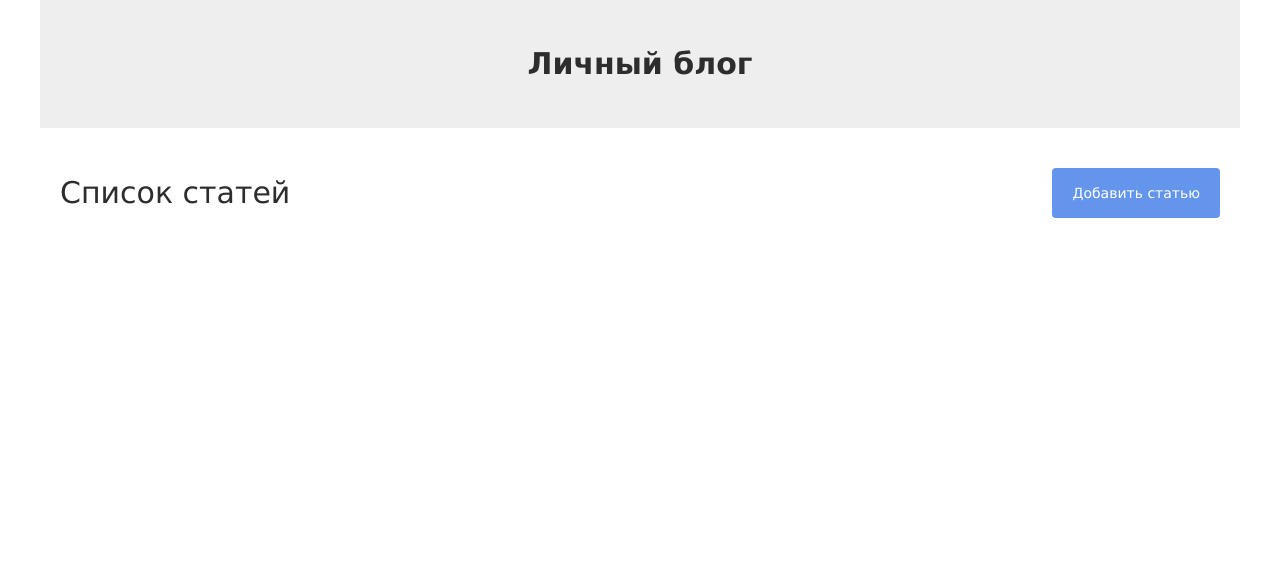
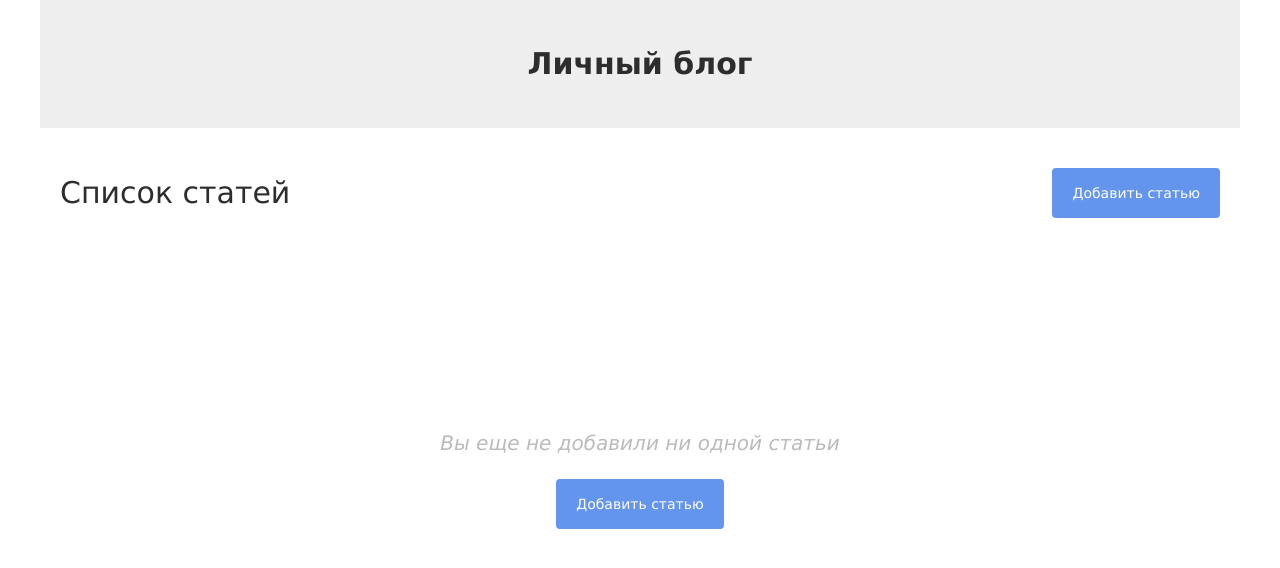
Before and after one commit to amalgama-web/vue_blog, a Vue app: page / in a window 1280 px wide. Shown: the top 568 px of the page. Built offline with nearby package versions, Linux system fonts and the light colour scheme.

Commit message:
preloading, imitate async

```diff
--- a/src/App.vue
+++ b/src/App.vue
@@ -129,6 +129,8 @@
         outline: none;
 
         font-size: 14px;
+        font-weight: 400;
+        font-style: normal;
         color: #fff;
 
         transition: all linear 150ms;
@@ -172,6 +174,14 @@
         font-style: italic;
     }
 
+    .preloader-wrap {
+        display: flex;
+        min-height: 400px;
+        justify-content: center;
+        align-items: center;
+        max-width: 500px;
+        margin: 0 auto;
+    }
     .preloader {
         display: block;
         width: 60px;
--- a/src/fakeApi.js
+++ b/src/fakeApi.js
@@ -12,9 +12,7 @@ export const fakeApi = {
         return jsonStr ? JSON.parse(jsonStr) : [];
     },
 
-    getArticles() {
-        let response = this._getArticles();
-
+    _createPomise(response) {
         return new Promise((resolve) => {
             setTimeout( () => {
                 resolve(response);
@@ -22,14 +20,16 @@ export const fakeApi = {
         });
     },
 
+    getArticles() {
+        let response = this._getArticles();
+
+        return this._createPomise(response);
+    },
+
     getArticleByID(articleID) {
         let articles = this._getArticles();
         let response = articles.find( item => item.id === articleID);
-        return new Promise((resolve) => {
-            setTimeout( () => {
-                resolve(response);
-            }, this._getRandTimeout() );
-        });
+        return this._createPomise(response);
     },
 
     addArticle(newArticleData) {
@@ -44,11 +44,7 @@ export const fakeApi = {
 
         let response = newArticleData.id;
 
-        return new Promise((resolve) => {
-            setTimeout( () => {
-                resolve(response);
-            }, this._getRandTimeout() );
-        });
+        return this._createPomise(response);
     },
 
     addComment(newCommentData, articleID) {
@@ -63,11 +59,7 @@ export const fakeApi = {
         localStorage.setItem('articles', JSON.stringify(articles));
 
         let response = newCommentData;
-        return new Promise((resolve) => {
-            setTimeout( () => {
-                resolve(response);
-            }, this._getRandTimeout() );
-        });
+        return this._createPomise(response);
     },
 
     removeArticle(articleID) {
--- a/src/views/Article.vue
+++ b/src/views/Article.vue
@@ -4,7 +4,9 @@
             <div class="button">← К списку статей</div>
         </router-link>
 
-        <div class="preloader" v-if="!isDataLoaded"></div>
+        <div class="preloader-wrap" v-if="!isDataLoaded">
+            <div class="preloader"></div>
+        </div>
         <div class="article-view" v-else>
             <div class="article-view__head">
                 {{ currentArticle.name }}
--- a/src/views/ArticlesList.vue
+++ b/src/views/ArticlesList.vue
@@ -10,8 +10,11 @@
                 </router-link>
             </div>
 
-            <div class="preloader" v-if="!isDataLoaded"></div>
-            <ul class="article-items" v-else>
+            <div class="preloader-wrap" v-if="!isDataLoaded">
+                <div class="preloader" ></div>
+            </div>
+
+            <ul class="article-items" v-else-if="articleList.length">
                 <li class="article-item"
                      v-for="article in articleList"
                      :key="article.id"
@@ -26,6 +29,15 @@
                     </div>
                 </li>
             </ul>
+
+            <div class="article-list__empty" v-else>
+                <p>
+                    Вы еще не добавили ни одной статьи
+                </p>
+                <router-link to="/create">
+                    <div class="button">Добавить статью</div>
+                </router-link>
+            </div>
 
         </div>
     </section>
@@ -69,6 +81,19 @@
     .article-list {
         &__head {
             font-size: 30px;
+        }
+        &__empty {
+            display: flex;
+            flex-direction: column;
+            min-height: 400px;
+            justify-content: center;
+            align-items: center;
+            max-width: 500px;
+            margin: 0 auto;
+            font-style: italic;
+
+            font-size: 20px;
+            color: #bbb;
         }
     }
 
```
